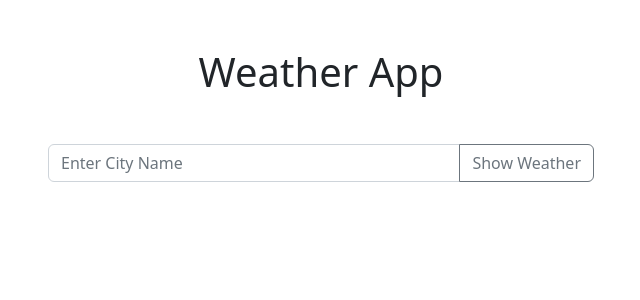
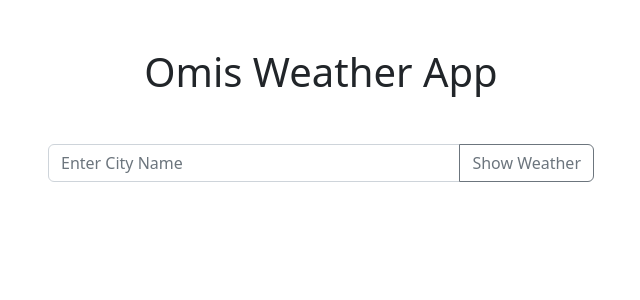
Before and after one commit to omidhokate2002/weather-app, a React (Create React App) app: page / in a window 1280 px wide. Shown: the top 300 px of the page, without its empty margins (319-959 px from the left). Built offline with nearby package versions, Linux system fonts and the light colour scheme.

Commit message:
Update App.js

```diff
--- a/src/App.js
+++ b/src/App.js
@@ -28,7 +28,7 @@ function Weather() {
 
   return (
     <div className="container">
-      <h1 className="text-center my-5">Weather App</h1>
+      <h1 className="text-center my-5">Omis Weather App</h1>
       <div className="row justify-content-center">
         <div className="col-md-6">
           <div className="input-group mb-3">
```
